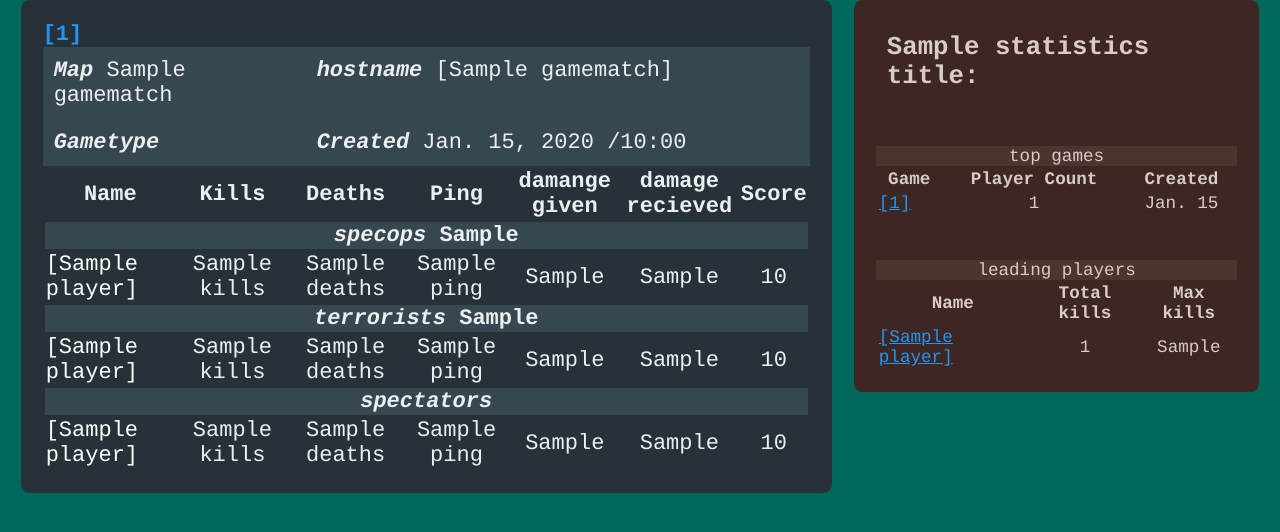
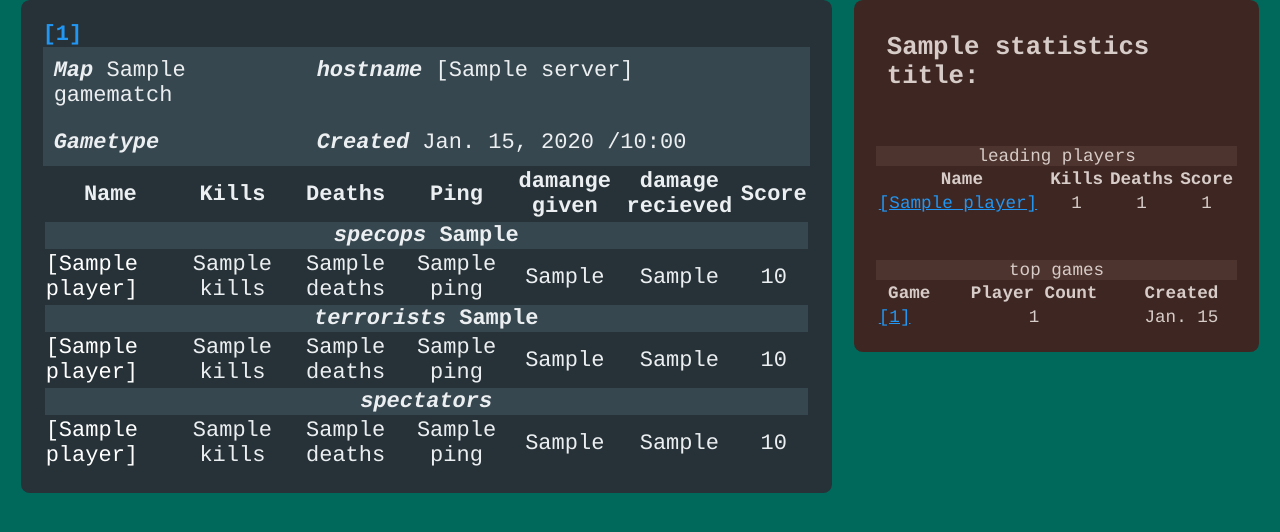
Before and after one commit to yakoub/tce_web, a Django app: template templates/game/gamematch_detail.html in a window 1280 px wide. Shown: the part 78-610 px from the top of the page. Run offline with Django 3.2, Linux system fonts and the light colour scheme; the template is opened without the code that fills it: most values are stand-ins (such as "Sample title", 1, 10 or a date in 2020).

Commit message:
game_server hostname_plain

```diff
--- a/templates/game/gamematch_detail.html
+++ b/templates/game/gamematch_detail.html
@@ -19,7 +19,7 @@
   <header class="highlighted">
     <div class="map"> <em> Map  </em> {{ gamematch.mapname }} </div>
     <div class="hostname"> <em> hostname  </em>
-      <span data-name="{{ gamematch.hostname }}"> </span>
+      <span data-name="{{ gamematch.server.hostname }}"> </span>
     </div>
     <div class="gametype">
       <em> Gametype </em>  <span data-type="{{gamematch.gametype }}"></span>
--- a/templates/game/gamematch_og.html
+++ b/templates/game/gamematch_og.html
@@ -3,5 +3,5 @@
 [specops] {% for player in gamematch.blue_players %} {{ player.player.name_plain }}, {% endfor %}
 {% if gamematch.spectators %}
 [spectators] {% for player in gamematch.spectators %} {{ player.player.name_plain }}, {% endfor %} {% endif %}
-[Host] {{ gamematch.hostname }}
+[Host] {{ gamematch.server.hostname_plain }}
 [Date] {{ gamematch.created|date:"N j, Y /H:i e" }}
--- a/templates/game/gamematch_short.html
+++ b/templates/game/gamematch_short.html
@@ -3,7 +3,7 @@
   <header class="highlighted">
     <div class="map"> <em> Map  </em> {{ game.mapname }} </div>
     <div class="hostname"> <em> Hostname  </em>
-      <span data-name="{{ game.hostname }}"> </span>
+      <span data-name="{{ game.server.hostname }}"> </span>
     </div>
     <div class="gametype">
       <em> Gametype </em>  <span data-type="{{ game.gametype }}"></span>
--- a/templates/game/statistics.html
+++ b/templates/game/statistics.html
@@ -1,5 +1,25 @@
 <section class="statistics dark-brown">
   <h3> {{ statistics_title }}: </h3>
+  {% if top_players %}
+  <table class="players">
+  <caption class="highlighted"> leading players </caption>
+  <thead>
+  <tr> <th> Name </th> <th> Kills </th> <th> Deaths </th> <th> Score </th> </tr>
+  </head>
+  <tbody>
+    {% for player in top_players %}
+    <tr>
+    <td> <a href="{{ player.get_absolute_url }}" data-name="{{ player.name }}">
+    </a> </td>
+    <td> {{ player.total_kills }} </td>
+    <td> {{ player.total_deaths }} </td>
+    <td> {{ player.total_score }} </td>
+    </tr>
+    {% endfor %}
+  </tbody>
+  </table>
+  {% endif %}
+
   {% if top_games %}
   <table>
   <caption class="highlighted"> top games </caption>
@@ -18,23 +38,6 @@
   </table>
   {% endif %}
 
-  {% if top_players %}
-  <table class="players">
-  <caption class="highlighted"> leading players </caption>
-  <thead>
-  <tr> <th> Name </th> <th> Total kills </th> <th> Max kills </th> </tr>
-  </head>
-  <tbody>
-    {% for player in top_players %}
-    <tr>
-    <td> <a href="{{ player.get_absolute_url }}" data-name="{{ player.name }}">
-    </a> </td>
-    <td> {{ player.total_kills }} </td>
-    <td> {{ player.max_kills }} </td>
-    </tr>
-    {% endfor %}
-  </tbody>
-  </table>
-  {% endif %}
+
   <script type="text/javascript"> TCENames.statistics_section() </script>
 </section>
```
Also changed, not shown: game/models.py (+12 -1 lines), game/views.py (+8 -4 lines), game/migrations/0003_gameserver.py (added).
